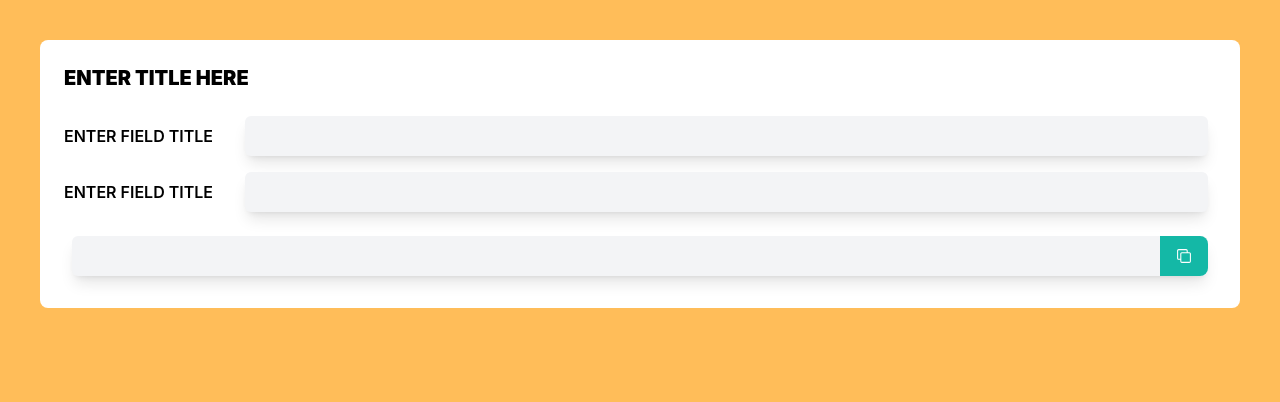
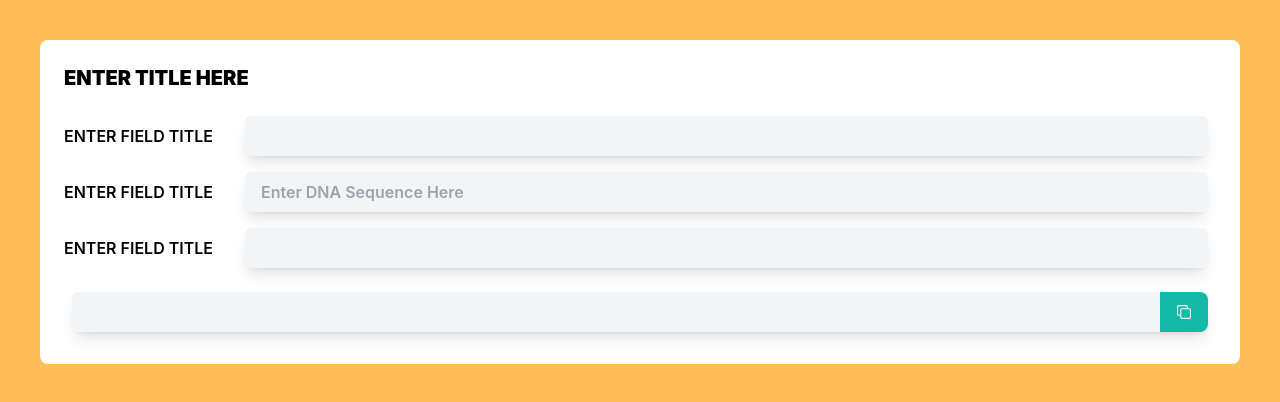
Before and after one commit to SatanshuMishra/iGEM-dna-calculator, a React (Create React App) app in the folder igem-dna-calculator/: page / in a window 1280 px wide. Shown: the top 402 px of the page. Built offline with nearby package versions, Linux system fonts and the light colour scheme.

Commit message:
V1.4 Added input field.

```diff
--- a/igem-dna-calculator/src/App.js
+++ b/igem-dna-calculator/src/App.js
@@ -10,12 +10,21 @@ import { RxCopy } from "react-icons/rx";
 
 function App() {
   const [valueA, setValueA] = useState("");
+  const [inputValueA, setInputValueA] = useState("");
   const [valueB, setValueB] = useState("");
   const selectedValueA = (value) => {
     setValueA(value);
   };
   const selectedValueB = (value) => {
     setValueB(value);
+  };
+
+  document.addEventListener("input", (e) => {
+    setInputValueA(document.querySelector("#sequence-input").value.trim());
+  });
+
+  const inputValueSet = (value) => {
+    setInputValueA(value);
   };
 
   const notify = () =>
@@ -55,6 +64,15 @@ function App() {
         </div>
         <div className="flex justify-between items-center">
           <h1 className="pr-6 flex-none font-semibold">ENTER FIELD TITLE</h1>
+          <input
+            id="sequence-input"
+            type="text"
+            className="m-2 h-10 w-full text-black bg-gray-100 pl-4 p-2 text-base rounded-md text-left shadow-lg font-semibold cursor-text"
+            placeholder="Enter DNA Sequence Here"
+          />
+        </div>
+        <div className="flex justify-between items-center">
+          <h1 className="pr-6 flex-none font-semibold">ENTER FIELD TITLE</h1>
           <SelectorMenu
             dataset={SelectorBData}
             selectedValue={selectedValueB}
@@ -62,13 +80,17 @@ function App() {
         </div>
         <div className="m-2 mt-4 h-10 text-black bg-gray-100 pl-4 text-base rounded-md text-left shadow-lg flex justify-end">
           <div className="grow p-2">
-            {valueA && valueB ? valueA + " " + valueB : ""}
+            {valueA && valueB && inputValueA
+              ? valueA + " " + inputValueA + " " + valueB
+              : ""}
           </div>
           <div
             className="pr-4 pl-4 pt-3 pb-2 text-white  bg-teal-500 rounded-tr-lg rounded-br-lg text-center cursor-pointer"
             onClick={() => {
               navigator.clipboard.writeText(
-                valueA && valueB ? valueA + " " + valueB : ""
+                valueA && valueB
+                  ? valueA + " " + inputValueA + " " + valueB
+                  : ""
               );
               notify();
             }}
```
